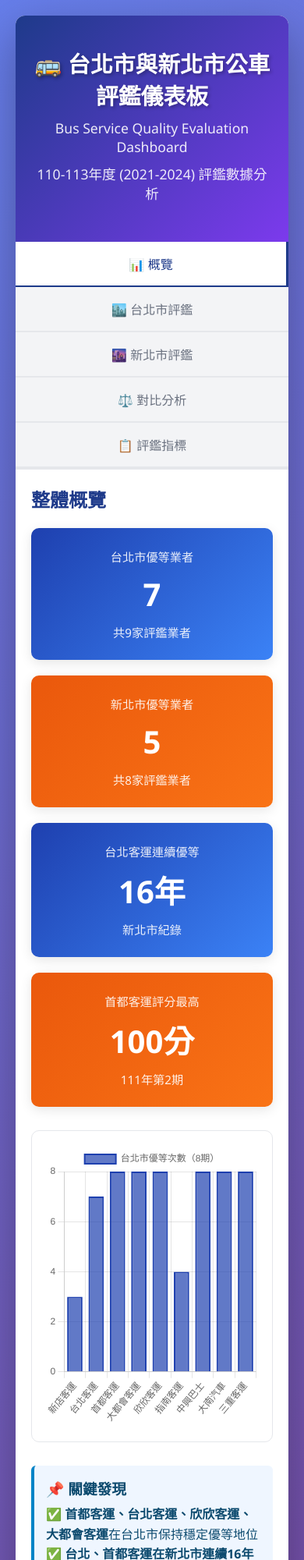
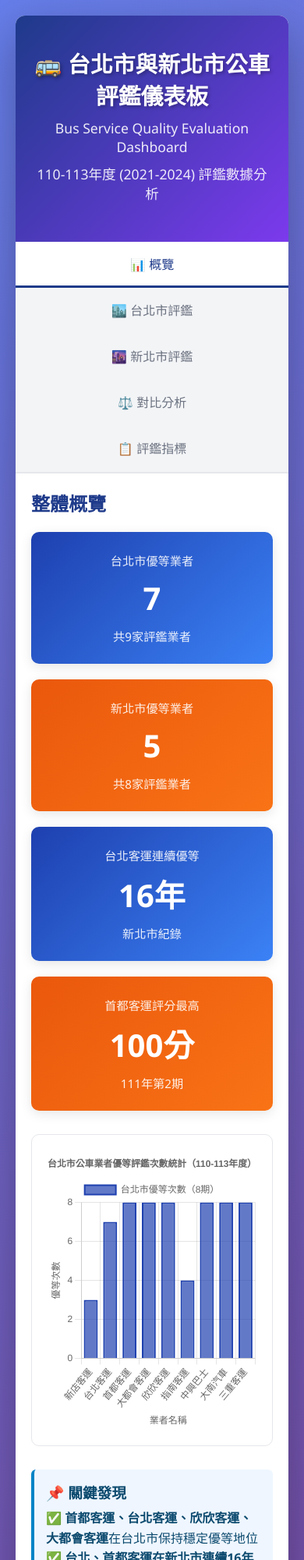
Before and after one commit to Z11430373/bus-evaluation-dashboard, a plain HTML site: page index.html in a window 390 px wide. Shown: the top 2000 px of the page at 78% size. Drawn offline with nearby package versions, Linux system fonts and the light colour scheme.

Commit message:
Fix and redeploy with Chinese comments - 修復並重新部署（含中文註解）

```diff
--- a/index.html
+++ b/index.html
@@ -1,11 +1,18 @@
 <!DOCTYPE html>
 <html lang="zh-TW">
 <head>
+    <!-- 基本網頁設定 -->
     <meta charset="UTF-8">
     <meta name="viewport" content="width=device-width, initial-scale=1.0">
+    <meta name="description" content="台北市與新北市公車評鑑互動式儀表板 - 110-113年度完整數據分析">
+    <meta name="keywords" content="公車評鑑,台北市,新北市,首都客運,台北客運,大都會客運">
     <title>台北市與新北市公車評鑑儀表板 | Bus Evaluation Dashboard</title>
+
+    <!-- 引入 Chart.js 圖表庫 -->
     <script src="https://cdn.jsdelivr.net/npm/chart.js@4.4.0/dist/chart.umd.min.js"></script>
+
     <style>
+        /* ========== 全域樣式設定 ========== */
         * {
             margin: 0;
             padding: 0;
@@ -20,6 +27,7 @@
             color: #333;
         }
 
+        /* ========== 主容器樣式 ========== */
         .container {
             max-width: 1400px;
             margin: 0 auto;
@@ -29,6 +37,7 @@
             overflow: hidden;
         }
 
+        /* ========== 頁首樣式 ========== */
         .header {
             background: linear-gradient(135deg, #1e3a8a 0%, #7c3aed 100%);
             color: white;
@@ -53,6 +62,7 @@
             opacity: 0.8;
         }
 
+        /* ========== 導航標籤樣式 ========== */
         .nav-tabs {
             display: flex;
             background: #f3f4f6;
@@ -86,6 +96,7 @@
             background: white;
         }
 
+        /* ========== 內容區域樣式 ========== */
         .content {
             padding: 30px;
         }
@@ -104,6 +115,7 @@
             to { opacity: 1; }
         }
 
+        /* ========== 統計卡片樣式 ========== */
         .stats-grid {
             display: grid;
             grid-template-columns: repeat(auto-fit, minmax(250px, 1fr));
@@ -139,6 +151,7 @@
             opacity: 0.9;
         }
 
+        /* ========== 圖表容器樣式 ========== */
         .chart-container {
             position: relative;
             height: 400px;
@@ -149,6 +162,7 @@
             border: 1px solid #e5e7eb;
         }
 
+        /* ========== 表格樣式 ========== */
         .table-container {
             overflow-x: auto;
             margin-bottom: 20px;
@@ -178,6 +192,7 @@
             background: #f9fafb;
         }
 
+        /* ========== 評級徽章樣式 ========== */
         .grade-badge {
             display: inline-block;
             padding: 6px 12px;
@@ -201,11 +216,7 @@
             color: #92400e;
         }
 
-        .grade-poor {
-            background: #fecaca;
-            color: #991b1b;
-        }
-
+        /* ========== 篩選器樣式 ========== */
         .filter-group {
             display: flex;
             gap: 15px;
@@ -240,6 +251,7 @@
             box-shadow: 0 0 0 3px rgba(30, 58, 138, 0.1);
         }
 
+        /* ========== 資訊框樣式 ========== */
         .info-box {
             background: #eff6ff;
             border-left: 4px solid #0284c7;
@@ -258,6 +270,7 @@
             line-height: 1.6;
         }
 
+        /* ========== 對比表格樣式 ========== */
         .comparison-table {
             width: 100%;
             border-collapse: collapse;
@@ -275,6 +288,7 @@
             color: white;
         }
 
+        /* ========== 頁腳樣式 ========== */
         .footer {
             background: #f3f4f6;
             padding: 20px;
@@ -289,6 +303,7 @@
             border-radius: 3px;
         }
 
+        /* ========== 指標列表樣式 ========== */
         .indicator-list {
             list-style: none;
             margin: 15px 0;
@@ -306,6 +321,7 @@
             color: #1e3a8a;
         }
 
+        /* ========== 響應式設計 ========== */
         @media (max-width: 768px) {
             .header h1 {
                 font-size: 1.8em;
@@ -321,38 +337,24 @@
 
             .nav-tab {
                 min-width: 100%;
-                border-bottom: 2px solid #e5e7eb;
-                border-right: none;
-            }
-
-            .nav-tab.active {
-                border-bottom-color: #1e3a8a;
-                border-right: 3px solid #1e3a8a;
             }
 
             .content {
                 padding: 20px;
-            }
-
-            .comparison-table {
-                font-size: 0.9em;
-            }
-
-            .comparison-table th,
-            .comparison-table td {
-                padding: 8px;
             }
         }
     </style>
 </head>
 <body>
     <div class="container">
+        <!-- ========== 頁首區域 ========== -->
         <div class="header">
             <h1>🚌 台北市與新北市公車評鑑儀表板</h1>
             <p>Bus Service Quality Evaluation Dashboard</p>
             <p class="subtitle">110-113年度 (2021-2024) 評鑑數據分析</p>
         </div>
 
+        <!-- ========== 導航標籤區域 ========== -->
         <div class="nav-tabs">
             <button class="nav-tab active" data-tab="overview">📊 概覽</button>
             <button class="nav-tab" data-tab="taipei">🏙️ 台北市評鑑</button>
@@ -362,10 +364,11 @@
         </div>
 
         <div class="content">
-            <!-- 概覽標籤 -->
+            <!-- ========== 概覽標籤內容 ========== -->
             <div id="overview" class="tab-content active">
                 <h2 style="margin-bottom: 20px; color: #1e3a8a;">整體概覽</h2>
 
+                <!-- 統計卡片網格 -->
                 <div class="stats-grid">
                     <div class="stat-card taipei">
                         <div class="stat-label">台北市優等業者</div>
@@ -389,10 +392,12 @@
                     </div>
                 </div>
 
+                <!-- 概覽圖表容器 -->
                 <div class="chart-container">
                     <canvas id="overviewChart"></canvas>
                 </div>
 
+                <!-- 關鍵發現資訊框 -->
                 <div class="info-box">
                     <h3>📌 關鍵發現</h3>
                     <p>✅ <strong>首都客運、台北客運、欣欣客運、大都會客運</strong>在台北市保持穩定優等地位</p>
@@ -401,13 +406,14 @@
                 </div>
             </div>
 
-            <!-- 台北市標籤 -->
+            <!-- ========== 台北市標籤內容 ========== -->
             <div id="taipei" class="tab-content">
                 <h2 style="margin-bottom: 20px; color: #1e3a8a;">台北市公車評鑑結果</h2>
 
+                <!-- 篩選器 -->
                 <div class="filter-group">
                     <label>篩選等級：</label>
-                    <select id="taipeiFiler">
+                    <select id="taipeiFilter">
                         <option value="">全部</option>
                         <option value="優等">優等</option>
                         <option value="甲等">甲等</option>
@@ -415,6 +421,7 @@
                     </select>
                 </div>
 
+                <!-- 台北市評鑑表格 -->
                 <div class="table-container">
                     <table id="taipeiTable">
                         <thead>
@@ -427,6 +434,7 @@
                             </tr>
                         </thead>
                         <tbody id="taipeiBody">
+                            <!-- JavaScript 動態生成表格內容 -->
                         </tbody>
                     </table>
                 </div>
@@ -437,10 +445,11 @@
                 </div>
             </div>
 
-            <!-- 新北市標籤 -->
+            <!-- ========== 新北市標籤內容 ========== -->
             <div id="newtp" class="tab-content">
                 <h2 style="margin-bottom: 20px; color: #ea580c;">新北市公車評鑑結果</h2>
 
+                <!-- 篩選器 -->
                 <div class="filter-group">
                     <label>篩選等級：</label>
                     <select id="newtpFilter">
@@ -451,6 +460,7 @@
                     </select>
                 </div>
 
+                <!-- 新北市評鑑表格 -->
                 <div class="table-container">
                     <table id="newtpTable">
                         <thead>
@@ -463,6 +473,7 @@
                             </tr>
                         </thead>
                         <tbody id="newtpBody">
+                            <!-- JavaScript 動態生成表格內容 -->
                         </tbody>
                     </table>
                 </div>
@@ -473,10 +484,11 @@
                 </div>
             </div>
 
-            <!-- 對比分析標籤 -->
+            <!-- ========== 對比分析標籤內容 ========== -->
             <div id="comparison" class="tab-content">
                 <h2 style="margin-bottom: 20px; color: #1e3a8a;">台北市 vs 新北市</h2>
 
+                <!-- 對比圖表容器 -->
                 <div class="chart-container">
                     <canvas id="comparisonChart"></canvas>
                 </div>
@@ -530,7 +542,7 @@
                 </div>
             </div>
 
-            <!-- 評鑑指標標籤 -->
+            <!-- ========== 評鑑指標標籤內容 ========== -->
             <div id="indicators" class="tab-content">
                 <h2 style="margin-bottom: 20px; color: #1e3a8a;">評鑑指標說明</h2>
 
@@ -571,10 +583,10 @@
 
                 <h3 style="color: #1e3a8a;">5️⃣ 公司經營與管理</h3>
                 <ul class="indicator-list">
-                    <li><strong>內部控制制度：</strong>員工管理規則、财務稽核、風險評估</li>
+                    <li><strong>內部控制制度：</strong>員工管理規則、財務稽核、風險評估</li>
                     <li><strong>法律合規性：</strong>勞動法規遵守、稅務申報、營業執照有效性</li>
                     <li><strong>品質管理制度：</strong>ISO認證、品質改善計畫、顧客滿意度調查</li>
-                    <li><strong>數據透明化：</strong>成績公開、改善計畫發佈、民眾知情權</li>
+                    <li><strong>數據透明化：</strong>成績公開、改善計畫發布、民眾知情權</li>
                 </ul>
 
                 <div class="info-box" style="margin-top: 30px;">
@@ -587,6 +599,7 @@
             </div>
         </div>
 
+        <!-- ========== 頁腳區域 ========== -->
         <div class="footer">
             <p>資料來源：台北市公共運輸處、新北市政府交通局 | 更新日期：2025年2月 | 數據截止：113年度第2期</p>
             <p>© 2025 Bus Evaluation Dashboard | <a href="https://github.com/Z11430373/bus-evaluation-dashboard" style="color: #0284c7; text-decoration: none;">View on GitHub</a></p>
@@ -594,7 +607,9 @@
     </div>
 
     <script>
-        // 數據定義
+        // ========== 數據定義區域 ==========
+
+        // 台北市公車業者評鑑數據（110-113年度，共8個評鑑期）
         const taipeiData = [
             { name: '新店客運', excellent: 3, good: 5, fair: 0, status: '部分期間', remark: '108年連優，後來下滑，113年回升' },
             { name: '台北客運', excellent: 7, good: 1, fair: 0, status: '優等', remark: '近年表現穩定，連續優等紀錄' },
@@ -607,6 +622,7 @@
             { name: '三重客運', excellent: 8, good: 0, fair: 0, status: '優等', remark: '全期優等，區域營運表現優異' }
         ];
 
+        // 新北市公車業者評鑑數據（111-113年度，共6個評鑑期）
         const newtpData = [
             { name: '台北客運', excellent: 6, good: 0, fair: 0, status: '優等', remark: '連續16年優等紀錄' },
             { name: '首都客運', excellent: 6, good: 0, fair: 0, status: '優等', remark: '連續優等，跨域運營最佳' },
@@ -615,7 +631,7 @@
             { name: '指南客運', excellent: 2, good: 4, fair: 0, status: '波動', remark: '進步中，113年第2期獲優等' }
         ];
 
-        // 標籤切換功能
+        // ========== 標籤切換功能 ==========
         document.querySelectorAll('.nav-tab').forEach(tab => {
             tab.addEventListener('click', function() {
                 const tabName = this.getAttribute('data-tab');
@@ -628,7 +644,7 @@
                 this.classList.add('active');
                 document.getElementById(tabName).classList.add('active');
 
-                // 初始化圖表
+                // 重新渲染圖表（確保圖表正確顯示）
                 setTimeout(() => {
                     if (tabName === 'overview' && window.overviewChartInstance) {
                         window.overviewChartInstance.resize();
@@ -640,17 +656,21 @@
             });
         });
 
-        // 填充台北市表格
+        // ========== 表格渲染函數 ==========
+
+        // 渲染台北市評鑑表格
         function renderTaipeiTable() {
             const tbody = document.getElementById('taipeiBody');
-            const filterValue = document.getElementById('taipeiFiler').value;
+            const filterValue = document.getElementById('taipeiFilter').value;
 
             tbody.innerHTML = '';
 
             taipeiData.forEach(row => {
+                // 根據篩選器過濾數據
                 if (filterValue && row.status !== filterValue) return;
 
                 const tr = document.createElement('tr');
+                // 根據優等次數決定徽章樣式
                 const statusClass = row.excellent === 8 ? 'grade-excellent' :
                                    row.excellent >= 4 ? 'grade-good' : 'grade-fair';
 
@@ -665,7 +685,7 @@
             });
         }
 
-        // 填充新北市表格
+        // 渲染新北市評鑑表格
         function renderNewtpTable() {
             const tbody = document.getElementById('newtpBody');
             const filterValue = document.getElementById('newtpFilter').value;
@@ -673,9 +693,11 @@
             tbody.innerHTML = '';
 
             newtpData.forEach(row => {
+                // 根據篩選器過濾數據
                 if (filterValue && row.status !== filterValue) return;
 
                 const tr = document.createElement('tr');
+                // 根據優等次數決定徽章樣式
                 const statusClass = row.excellent === 6 ? 'grade-excellent' : 'grade-good';
 
                 tr.innerHTML = `
@@ -693,11 +715,13 @@
         renderTaipeiTable();
         renderNewtpTable();
 
-        // 篩選事件監聽
-        document.getElementById('taipeiFiler').addEventListener('change', renderTaipeiTable);
+        // 篩選器事件監聽
+        document.getElementById('taipeiFilter').addEventListener('change', renderTaipeiTable);
         document.getElementById('newtpFilter').addEventListener('change', renderNewtpTable);
 
-        // 創建概覽圖表
+        // ========== 圖表創建 ==========
+
+        // 創建概覽圖表（台北市業者優等次數對比）
         setTimeout(() => {
             const ctx = document.getElementById('overviewChart').getContext('2d');
 
@@ -727,6 +751,10 @@
                             labels: {
                                 font: { size: 12 }
                             }
+                        },
+                        title: {
+                            display: true,
+                            text: '台北市公車業者優等評鑑次數統計（110-113年度）'
                         }
                     },
                     scales: {
@@ -735,6 +763,16 @@
                             max: 8,
                             ticks: {
                                 stepSize: 2
+                            },
+                            title: {
+                                display: true,
+                                text: '優等次數'
+                            }
+                        },
+                        x: {
+                            title: {
+                                display: true,
+                                text: '業者名稱'
                             }
                         }
                     }
@@ -742,7 +780,7 @@
             });
         }, 100);
 
-        // 創建對比圖表
+        // 創建對比圖表（台北市 vs 新北市共同業者對比）
         setTimeout(() => {
             const ctx = document.getElementById('comparisonChart').getContext('2d');
 
@@ -780,17 +818,36 @@
                             labels: {
                                 font: { size: 12 }
                             }
+                        },
+                        title: {
+                            display: true,
+                            text: '跨域營運業者：台北市 vs 新北市優等次數對比'
                         }
                     },
                     scales: {
                         y: {
                             beginAtZero: true,
-                            max: 8
+                            max: 8,
+                            title: {
+                                display: true,
+                                text: '優等次數'
+                            }
+                        },
+                        x: {
+                            title: {
+                                display: true,
+                                text: '業者名稱'
+                            }
                         }
                     }
                 }
             });
         }, 100);
+
+        // ========== 頁面載入完成提示 ==========
+        console.log('台北市與新北市公車評鑑儀表板已載入完成！');
+        console.log('數據範圍：110-113年度（2021-2024）');
+        console.log('評鑑業者：台北市9家、新北市5家');
     </script>
 </body>
 </html>
```
